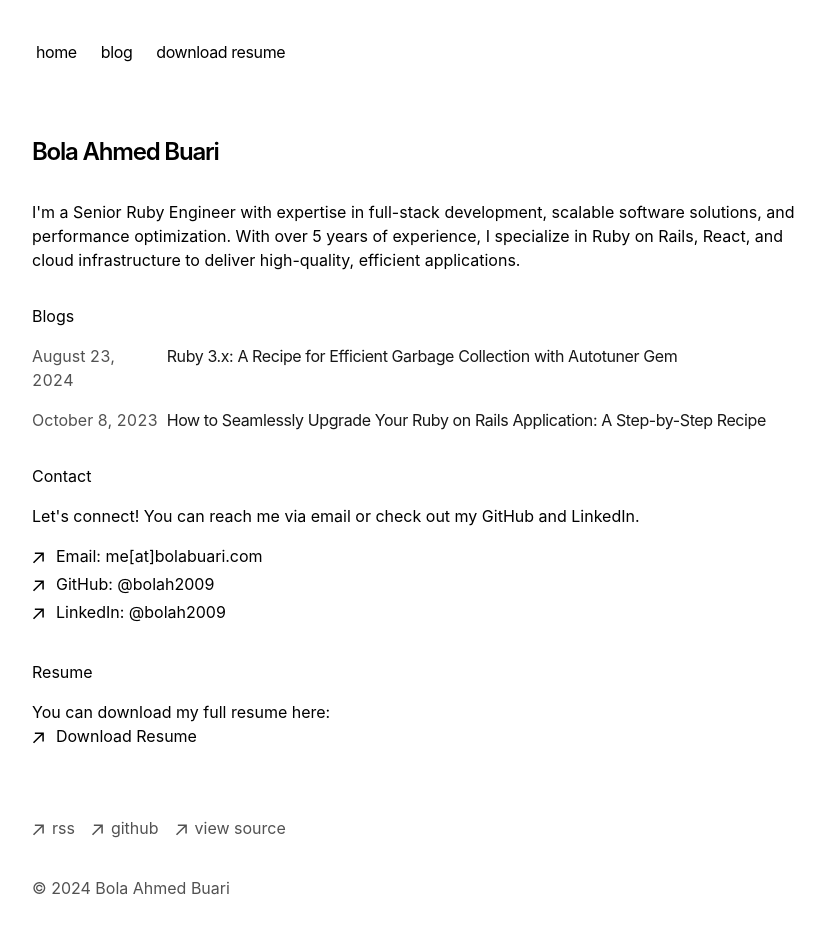
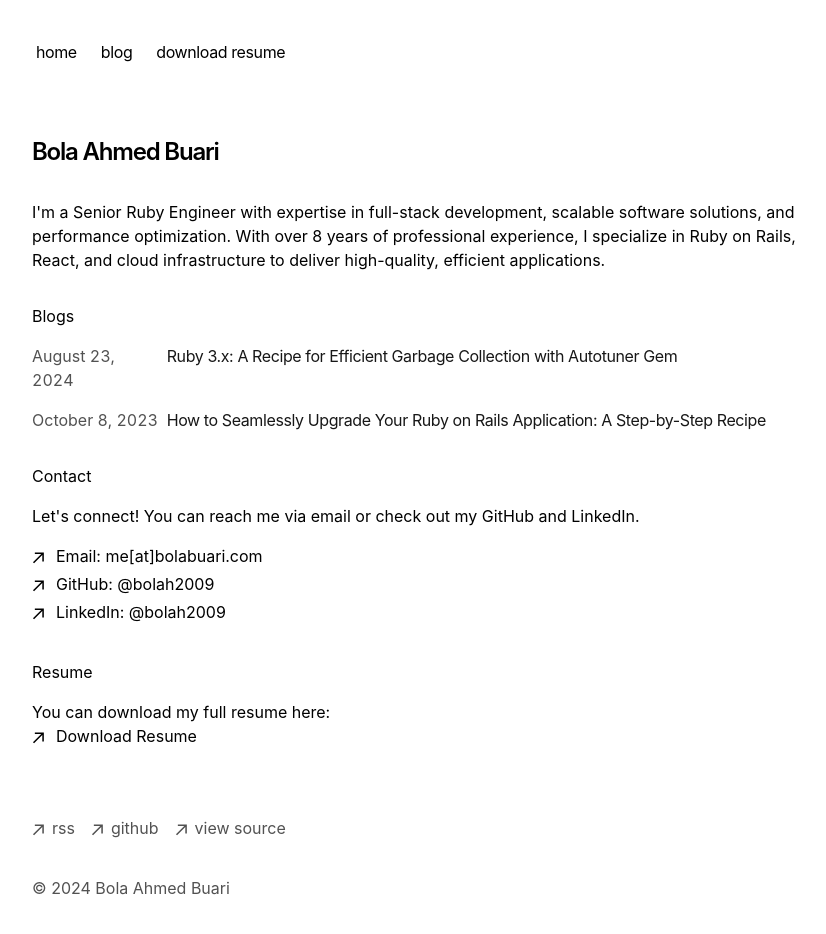
Before and after one commit to bolah2009/bolah2009.github.io, a Next.js app: page / in a window 1280 px wide. Shown: the top 934 px of the page, without its empty margins (224-1050 px from the left). Built offline with nearby package versions, Linux system fonts and the light colour scheme.

Commit message:
feat: add dynamic years of experience in summary

```diff
--- a/app/page.tsx
+++ b/app/page.tsx
@@ -10,7 +10,9 @@ export default function Page() {
       <p className="mb-4">
         {`I'm a Senior Ruby Engineer with expertise in full-stack development,
         scalable software solutions, and performance optimization.
-        With over 5 years of experience, I specialize in Ruby on Rails,
+        With over ${
+          new Date().getFullYear() - 2016
+        } years of professional experience, I specialize in Ruby on Rails,
         React, and cloud infrastructure to deliver high-quality, efficient
         applications.`}
       </p>
```
Also changed, not shown: 1 other file (tests, documents, lock files or other folders).
